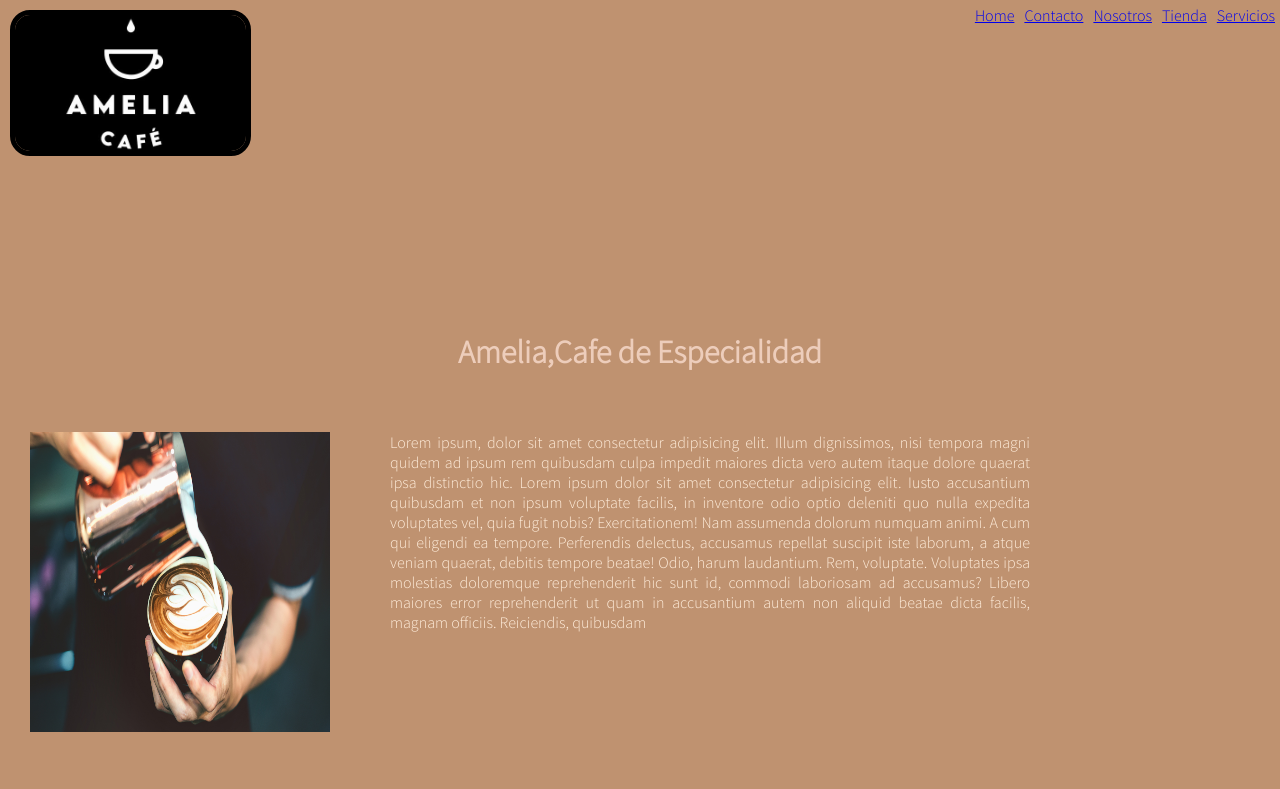
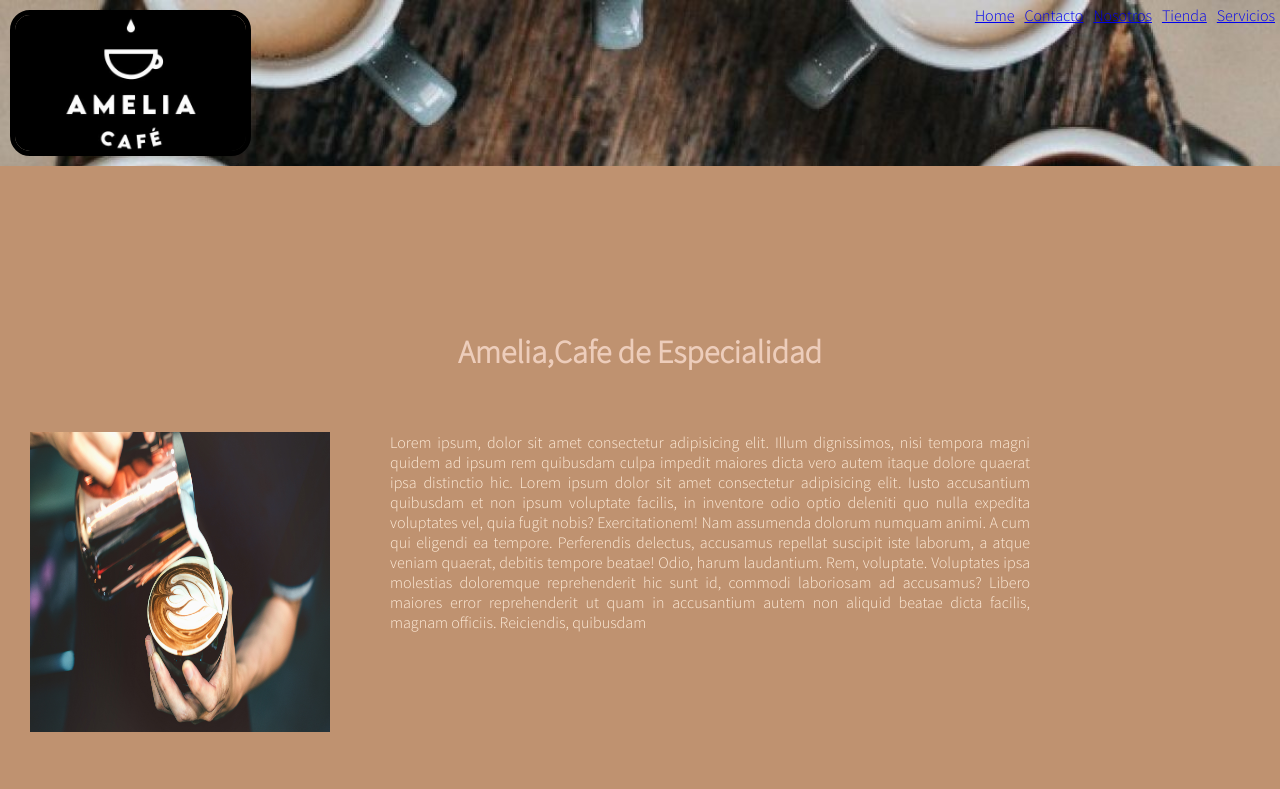
Before and after one commit to Agosvocero/ameliaCafe, a plain HTML site: page index.html in a window 1280 px wide. Shown: the top 789 px of the page. Drawn offline with Linux system fonts and the light colour scheme.

Commit message:
agrego read me

```diff
--- a/Css/style.css
+++ b/Css/style.css
@@ -21,7 +21,7 @@
 
 .encabezado     {
     grid-area: encabezado;
-    background-image: url(../Imagenes/cafe-1169900.jpg);
+    background-image: url(../Imagenes/readme.jpg);
     background-repeat:no-repeat;
     background-size: cover;
     height: 50%;
```
Also changed, not shown: Readme.md.
